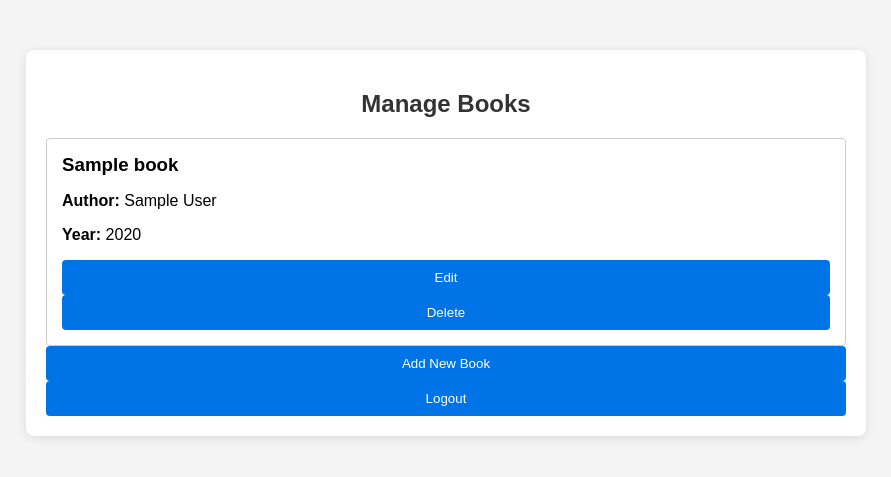
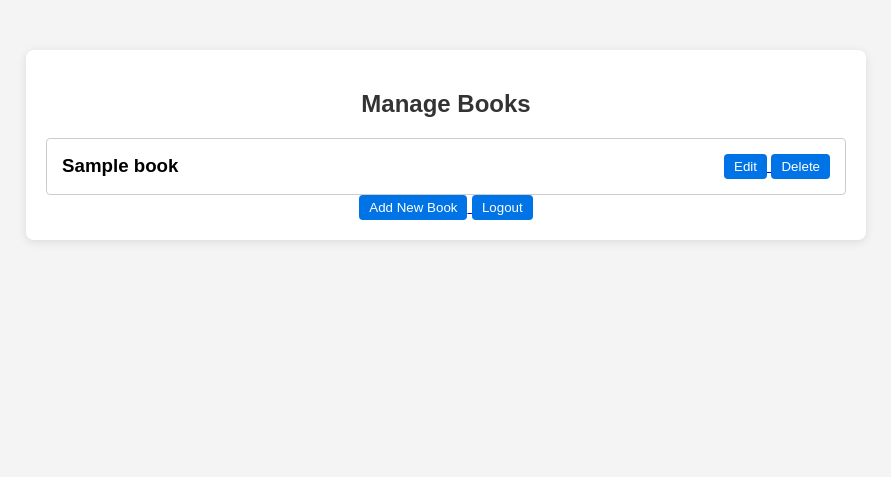
Before and after one commit to code-by-rohith/Deployments, a Flask app: page /home_admin in a window 1280 px wide. Shown: the part 118-595 px from the top of the page, without its empty margins (194-1085 px from the left). Run offline with Flask 3, Linux system fonts and the light colour scheme; a database or web service that is not in the repository returns one stand-in record (values such as "Sample title").

Commit message:
first commit

```diff
--- a/static/styles.css
+++ b/static/styles.css
@@ -53,6 +53,9 @@ h2 {
     padding: 15px;
     border-radius: 4px;
     transition: box-shadow 0.3s;
+    display: flex;
+    justify-content: space-between;
+    align-items: center; /* Align items vertically */
 }
 
 .book-item:hover {
@@ -61,11 +64,11 @@ h2 {
 
 .book-item h3 {
     margin: 0;
+    flex-grow: 1; /* Allow title to take available space */
 }
 
 button {
-    width: 100%;
-    padding: 10px;
+    padding: 5px 10px; /* Smaller buttons */
     background-color: #0073e6; /* Button color */
     color: white;
     border: none;
@@ -76,7 +79,7 @@ button {
 
 button:hover {
     background-color: #005bb5; /* Darker on hover */
-    transform: translateY(-2px);
+    transform: translateY(-1px);
 }
 
 input[type="text"], input[type="password"] {
--- a/templates/book_list_admin.html
+++ b/templates/book_list_admin.html
@@ -6,8 +6,7 @@
         {% for book in books %}
         <div class="book-item">
             <h3>{{ book['title'] }}</h3>
-            <p><strong>Author:</strong> {{ book['author'] }}</p>
-            <p><strong>Year:</strong> {{ book['year'] }}</p>
+            <div>
                 <a href="{{ url_for('edit_book', book_id=book['_id']) }}">
                     <button>Edit</button>
                 </a>
@@ -15,8 +14,10 @@
                     <button>Delete</button>
                 </a>
             </div>
+        </div>
         {% endfor %}
     </div>
+    <div style="text-align: center;">
         <a href="{{ url_for('add_book') }}">
             <button>Add New Book</button>
         </a>
@@ -24,4 +25,5 @@
             <button>Logout</button>
         </a>
     </div>
+</div>
 {% endblock %}
```
Also changed, not shown: templates/book_list.html (+5 -3 lines). Lines whose indentation alone changed are shown as unchanged.
